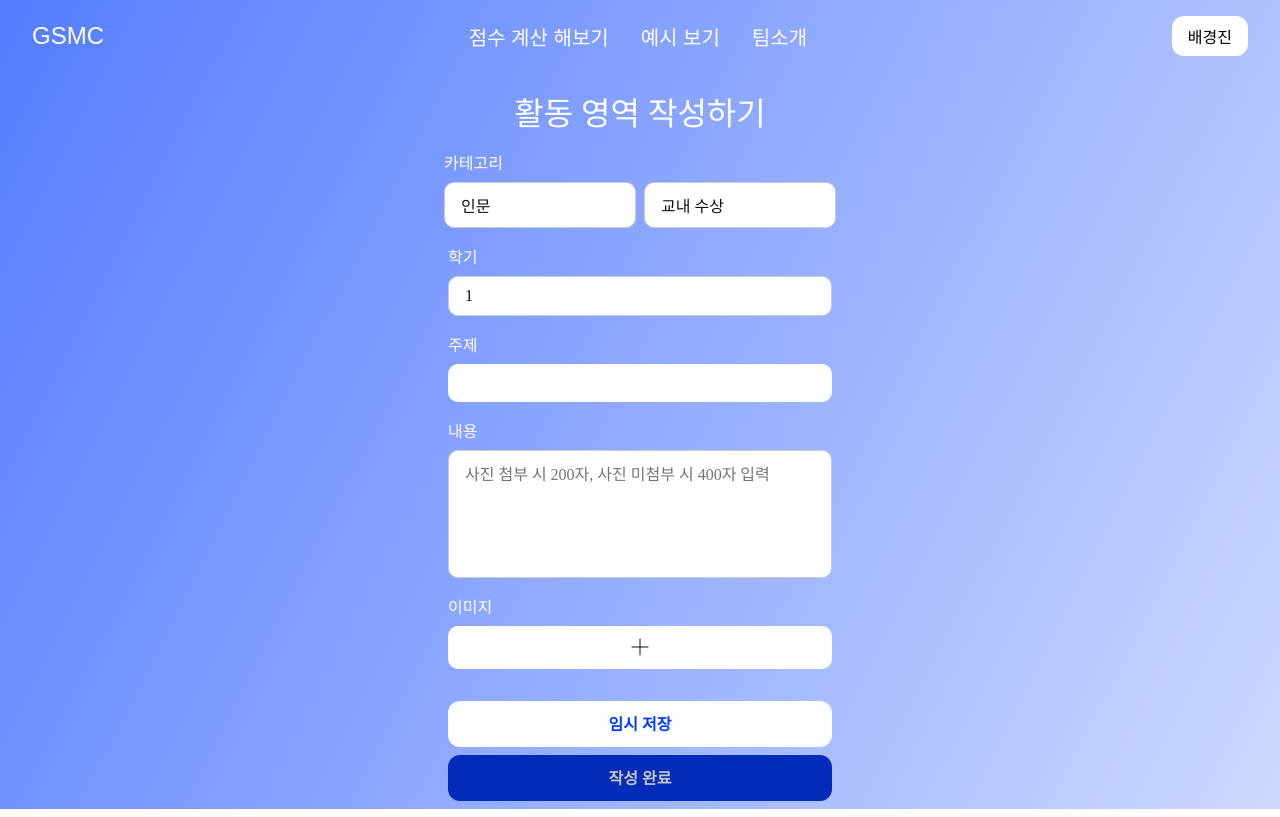
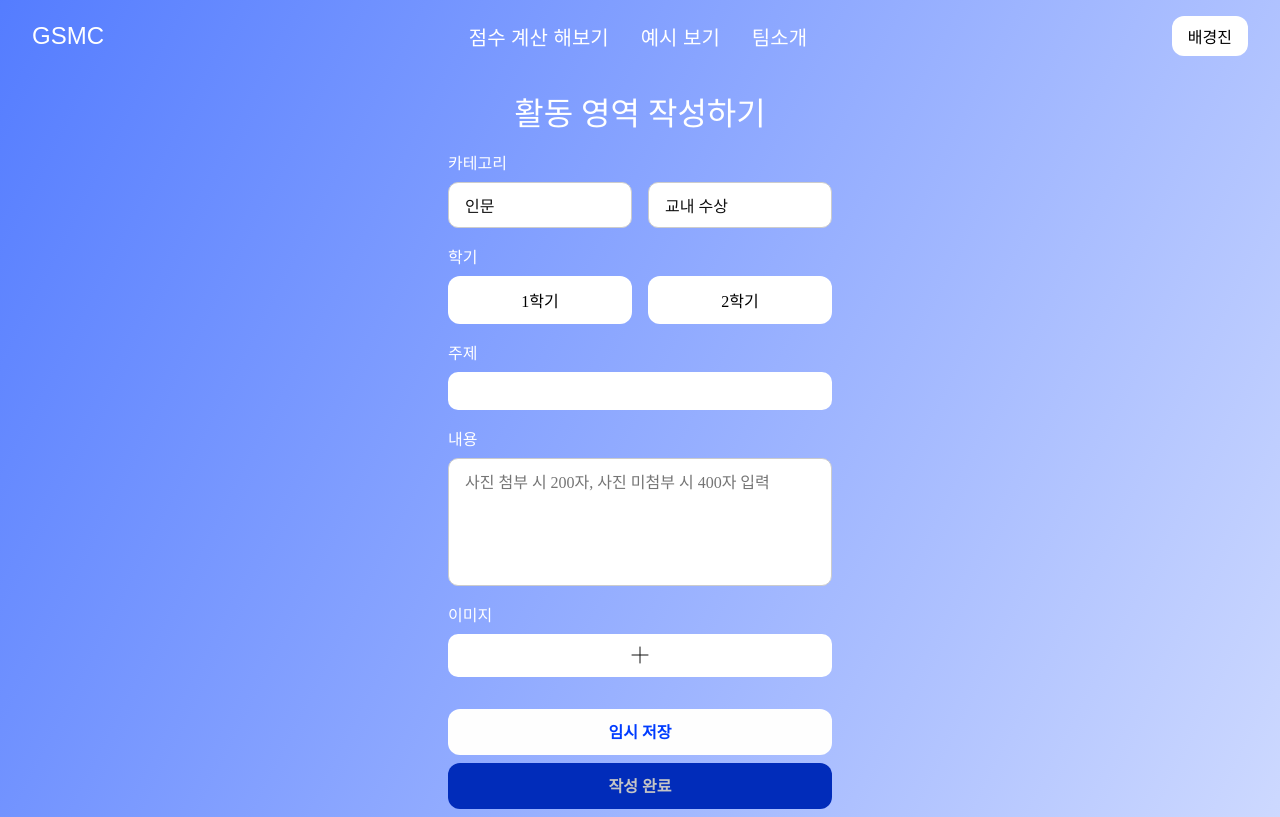
Before and after one commit to let-s-make-friends/GSMC, a React (Vite) app in the folder app/client/: page /write in a window 1280 px wide. Built offline with nearby package versions, Linux system fonts and the light colour scheme; a web font is replaced by a local one.

Commit message:
💄 Style: width

```diff
--- a/app/client/src/pages/write/styles.ts
+++ b/app/client/src/pages/write/styles.ts
@@ -44,8 +44,8 @@ export const WhiteBtn = styled.button`
 
 export const DropdownWrapper = styled.div`
   display: flex;
-  gap: 0.5rem;
-  width: 50%;
+  gap: 1rem;
+  width: 30%;
   align-items: end;
   justify-content: center;
 `;
--- a/app/client/src/pages/write/write.tsx
+++ b/app/client/src/pages/write/write.tsx
@@ -11,6 +11,7 @@ import { ImgButton, Textarea, WriteInput } from "../../components";
 import { useState } from "react";
 import { useNavigate } from "react-router-dom";
 import { submitActivity } from "../../apis/write";
+import Semester from "../../components/semester/semester";
 
 const Write = () => {
   const [activity, setActivity] = useState<Activity>({
@@ -60,11 +61,9 @@ const Write = () => {
         />
       </DropdownWrapper>
 
-      <Dropdown<number>
+      <Semester
+        setValue={(value) => updateActivityField("semester", value)}
         value={activity.semester}
-        setValue={(value) => updateActivityField("semester", value)}
-        label="학기"
-        options={[1, 2]}
       />
 
       <WriteInput
--- a/app/client/src/share/dropdown/styles.ts
+++ b/app/client/src/share/dropdown/styles.ts
@@ -3,7 +3,7 @@ import styled from "styled-components";
 export const Container = styled.div`
   display: flex;
   flex-direction: column;
-  width: 30%;
+  width: 100%;
   gap: 0.5rem;
   position: relative;
 `;
```
